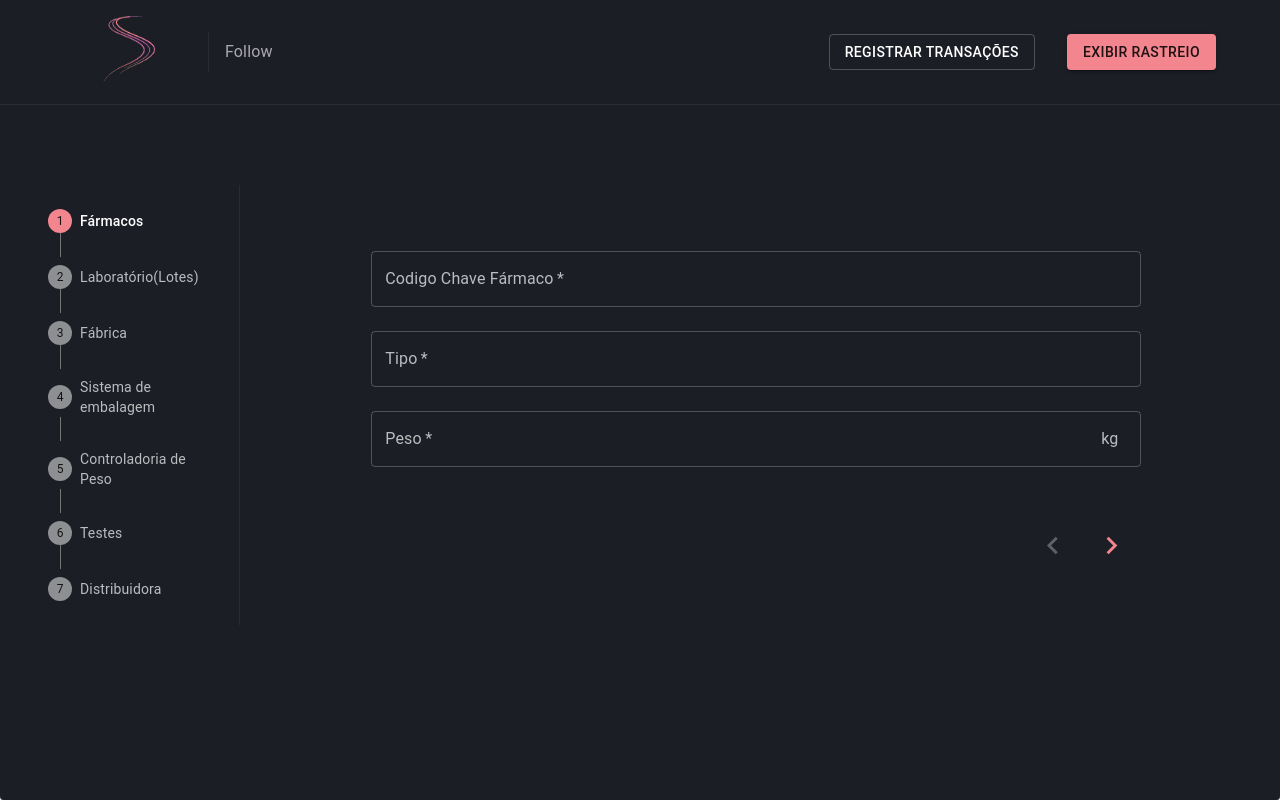
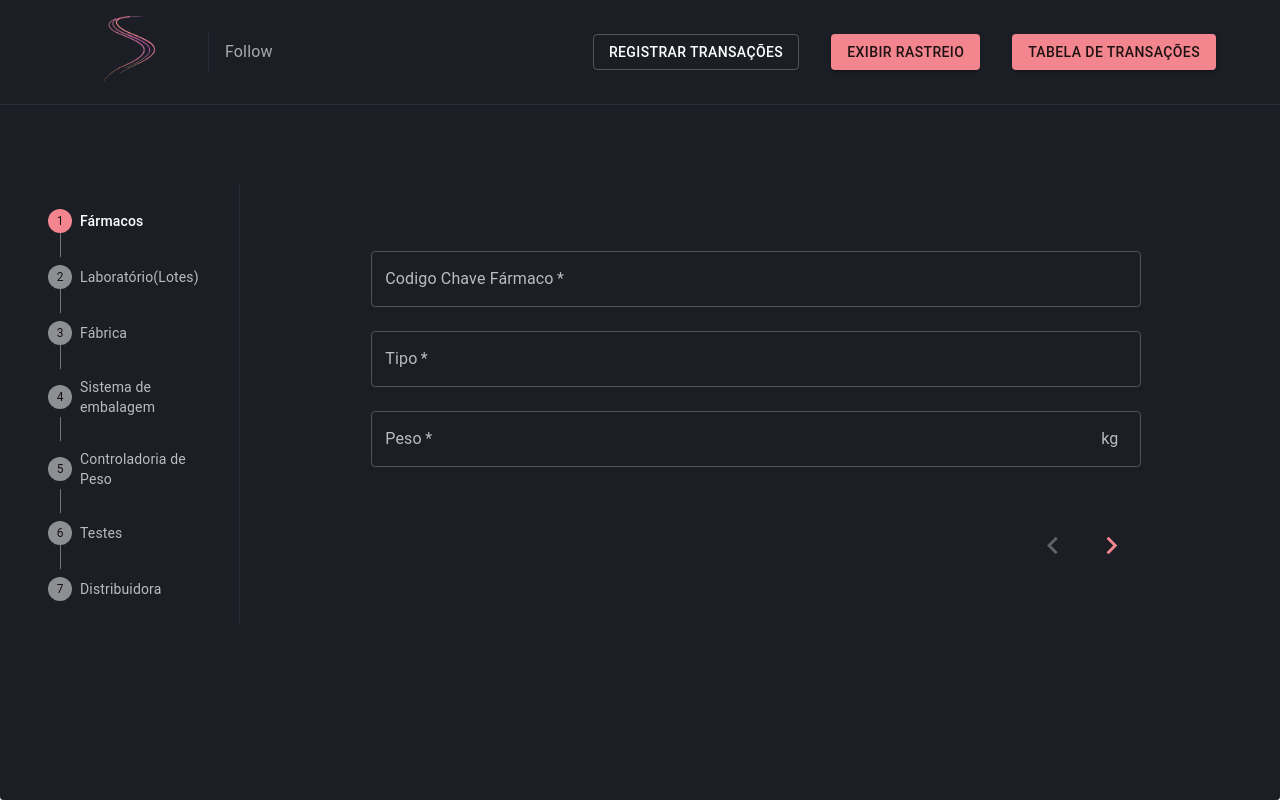
Before and after one commit to academicodan/follow, a React (Create React App) app: page / in a window 1280 px wide. Built offline with nearby package versions, Linux system fonts and the light colour scheme.

Commit message:
creating router for table trasactions and initial component table

```diff
--- a/src/Components/Header/index.jsx
+++ b/src/Components/Header/index.jsx
@@ -2,25 +2,31 @@ import { Button, Divider, Typography } from "@material-ui/core";
 import * as React from "react";
 import { Link } from "react-router-dom";
 
-import style from './styles.module.scss'
+import style from "./styles.module.scss";
 
-export const Header = ({children}) => {
+export const Header = ({ children }) => {
   return (
     <>
       <header className={style.displayHeader}>
-      <img src="/img/follow-logo.png" alt="follow-logo" className={style.logo}/>
+        <img
+          src="/img/follow-logo.png"
+          alt="follow-logo"
+          className={style.logo}
+        />
         <Divider orientation="vertical" variant="middle" flexItem />
         <Typography className={style.typography}>Follow</Typography>
-
         <div className={style.displayLinks}>
           <Link to="/" className={style.link}>
-          <Button variant="outlined">
-            Registrar transações
-          </Button>
+            <Button variant="outlined">Registrar transações</Button>
           </Link>
           <Link to="/searchTrackingSimulator" className={style.link}>
             <Button variant="contained" color="secondary">
               Exibir rastreio
+            </Button>
+          </Link>
+          <Link to="/tableTransactions" className={style.link}>
+            <Button variant="contained" color="primary">
+              Tabela de Transações
             </Button>
           </Link>
         </div>
--- a/src/Pages/PackgingSystem.jsx
+++ b/src/Pages/PackgingSystem.jsx
@@ -27,6 +27,12 @@ export const PackgingSystem = () => {
       history.goBack()
     }
   }, []);
+
+
+
+  // Colunas: Id, Codigo Lote, Tipo, Quantidade embalagem, Peso     action
+  //          2     2345  7    Cloro            7           12Kg       (*)
+   //          2     2345  7    Cloro            7           12Kg
 
   const handleNextStep = () => {
     console.table({
--- /dev/null
+++ b/src/Pages/TableTransactions/index.jsx
@@ -0,0 +1,11 @@
+import { ContainerApp } from "../../Components/ContainerApp"
+
+export const TableTransactions = () => {
+    return (
+       <ContainerApp notStep>
+           <div>
+               Minha Table
+           </div>
+       </ContainerApp>
+    )
+}
--- a/src/router.jsx
+++ b/src/router.jsx
@@ -8,6 +8,7 @@ import { Tests } from "./Pages/Tests";
 import { Distributor } from "./Pages/Distributor";
 import { SearchTrackingSimulator} from "./Pages/SearchTrackingSimulator";
 import { TrackingSimulator } from './Pages/TrackingSimulator'
+import { TableTransactions } from "./Pages/TableTransactions";
 
 export const Router = () => {
   return (
@@ -21,6 +22,7 @@ export const Router = () => {
         <Route path="/distributor" component={Distributor} />
         <Route path="/searchTrackingSimulator" component={SearchTrackingSimulator} />
         <Route path="/trackingSimulator" component={TrackingSimulator} />
+        <Route path="/tableTransactions" component={TableTransactions} />
     </BrowserRouter>
   );
 };
```
Lines whose indentation alone changed are shown as unchanged.
